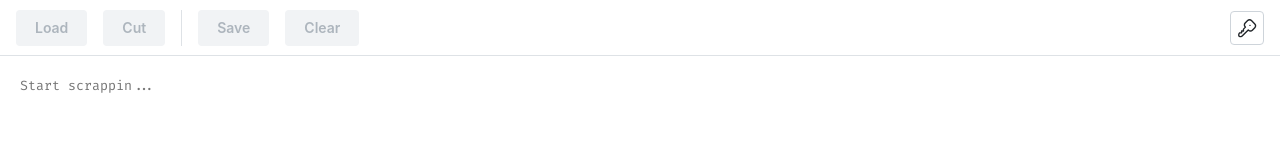
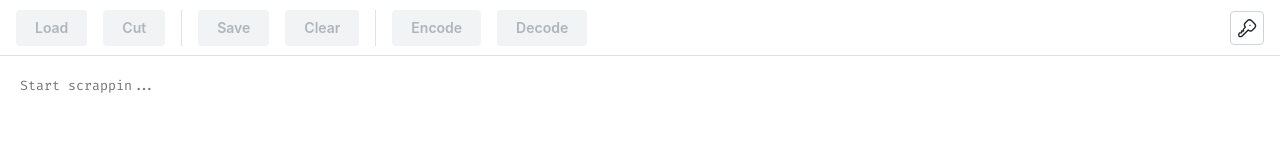
Before and after one commit to IMADP/scraptacular, a React (Vite) app: page / in a window 1280 px wide. Shown: the top 160 px of the page. Built offline with nearby package versions, Linux system fonts and the light colour scheme.

Commit message:
file handling

```diff
--- /dev/null
+++ b/src/header/header-button-decode.tsx
@@ -0,0 +1,41 @@
+import { Button } from '@mantine/core';
+import { useContent } from 'content/content-context';
+import { useKey } from '../key/key-context';
+
+export const DecodeButton = () => {
+  const keyContext = useKey();
+  const contentContext = useContent();
+
+  const onClick = () => {
+    const bytes = atob(contentContext.content);
+
+    // write the bytes of the string to an ArrayBuffer
+    const ab = new ArrayBuffer(bytes.length);
+    const ia = new Uint8Array(ab);
+    for (let i = 0; i < bytes.length; i++) {
+      ia[i] = bytes.charCodeAt(i);
+    }
+
+    // create a new Blob object using the ArrayBuffer
+    const blob = new Blob([ab], { type: 'application/octet-stream' });
+
+    // create a link and trigger the download
+    const blobUrl = URL.createObjectURL(blob);
+    const link = document.createElement('a');
+    link.href = blobUrl;
+    link.download = 'scrap';
+    document.body.appendChild(link);
+    link.click();
+    document.body.removeChild(link);
+  };
+
+  return (
+    <Button
+      disabled={!keyContext.hasKey}
+      onClick={onClick}
+      variant="default">
+      Decode
+    </Button>
+  );
+
+}
--- /dev/null
+++ b/src/header/header-button-encode.tsx
@@ -0,0 +1,47 @@
+import { Button } from '@mantine/core';
+import { useContent } from 'content/content-context';
+import { ChangeEvent, useRef } from 'react';
+import { useKey } from '../key/key-context';
+
+export const EncodeButton = () => {
+  const keyContext = useKey();
+  const contentContext = useContent();
+  const fileInputRef = useRef<HTMLInputElement>(null);
+
+  const handleFileChange = (event: ChangeEvent<HTMLInputElement>) => {
+    const file = event.target.files?.[0];
+    if (!file) {
+      return;
+    }
+
+    const reader = new FileReader();
+    reader.onload = (loadEvent) => {
+      const bytes = loadEvent.target?.result as string;
+      const base64 = bytes.split(',')[1];
+      contentContext.setContent(base64);
+    };
+    reader.readAsDataURL(file);
+  };
+
+  const onClick = () => {
+    fileInputRef.current?.click();
+  };
+
+  return (
+    <>
+      <input
+        type="file"
+        ref={fileInputRef}
+        onChange={handleFileChange}
+        style={{ display: 'none' }}
+      />
+      <Button
+        disabled={!keyContext.hasKey}
+        onClick={onClick}
+        variant="default">
+        Encode
+      </Button>
+    </>
+  );
+
+}
--- a/src/header/header.tsx
+++ b/src/header/header.tsx
@@ -2,6 +2,8 @@ import { Container, Divider, Group } from '@mantine/core';
 import { KeyButton } from '../key/key-button';
 import { ClearButton } from './header-button-clear';
 import { CutButton } from './header-button-cut';
+import { DecodeButton } from './header-button-decode';
+import { EncodeButton } from './header-button-encode';
 import { LoadButton } from './header-button-load';
 import { SaveButton } from './header-button-save';
 import classes from './header.module.css';
@@ -16,6 +18,9 @@ export const Header = () => {
           <Divider orientation="vertical" />
           <SaveButton />
           <ClearButton />
+          <Divider orientation="vertical" />
+          <EncodeButton />
+          <DecodeButton />
         </Group>
         <Group justify='right' >
           <KeyButton />
```
